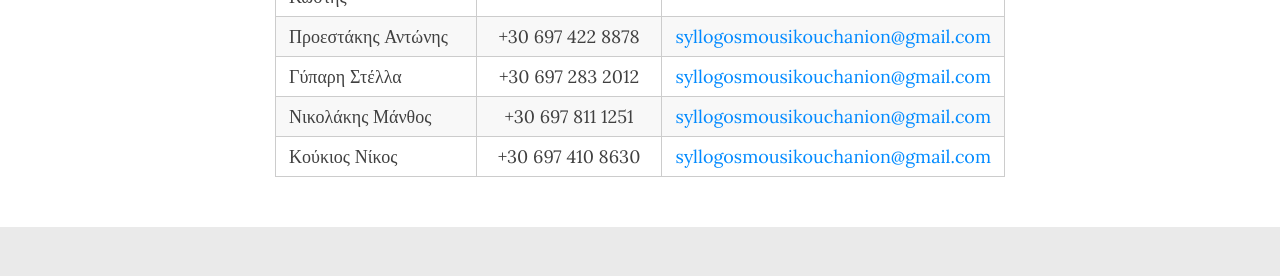
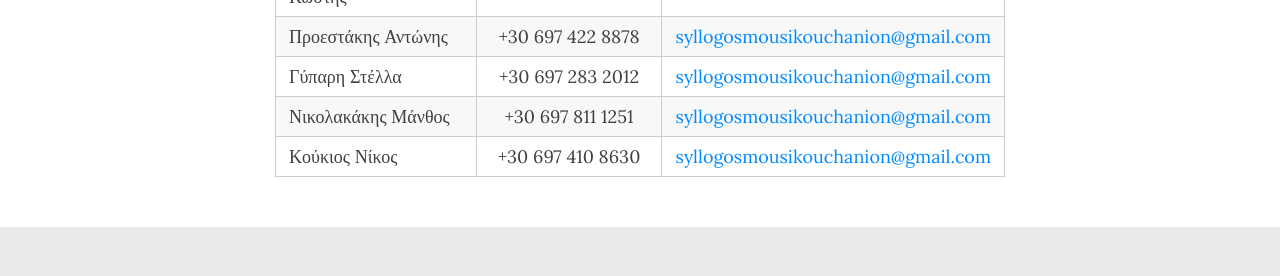
Before and after one commit to sgmsc/site, a Jekyll site: the page built from contact.md, in a window 1280 px wide and 1305 px high. Shown: the part 721-997 px from the top of the window. Built offline with Jekyll 4.4.1, drawn with Linux system fonts in a browser that asks for light colours; nearby versions of some CDN libraries; comment, search, counter and statistics services are not loaded.

Commit message:
Update contact.md

```diff
--- a/contact.md
+++ b/contact.md
@@ -24,5 +24,5 @@ subtitle:
 | Παναγιωτόπουλος Κωστής    | +30 694 459 5270      | [syllogosmousikouchanion@gmail.com](mailto:syllogosmousikouchanion@gmail.com) |
 | Προεστάκης Αντώνης        | +30 697 422 8878      | [syllogosmousikouchanion@gmail.com](mailto:syllogosmousikouchanion@gmail.com) |
 | Γύπαρη Στέλλα             | +30 697 283 2012      | [syllogosmousikouchanion@gmail.com](mailto:syllogosmousikouchanion@gmail.com)   |
-| Νικολάκης Μάνθος          | +30 697 811 1251      | [syllogosmousikouchanion@gmail.com](mailto:syllogosmousikouchanion@gmail.com) |
+| Νικολακάκης Μάνθος          | +30 697 811 1251      | [syllogosmousikouchanion@gmail.com](mailto:syllogosmousikouchanion@gmail.com) |
 | Κούκιος Νίκος             | +30 697 410 8630    | [syllogosmousikouchanion@gmail.com](mailto:syllogosmousikouchanion@gmail.com)   |
```
